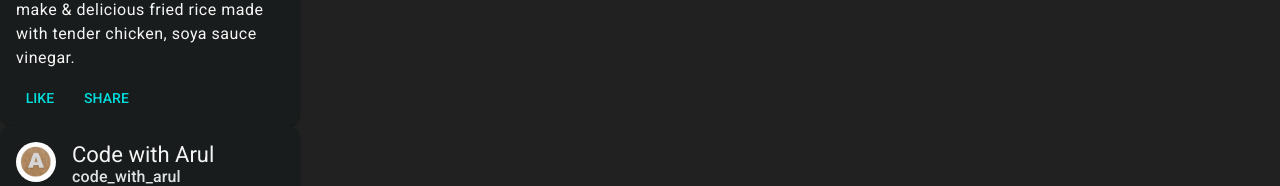
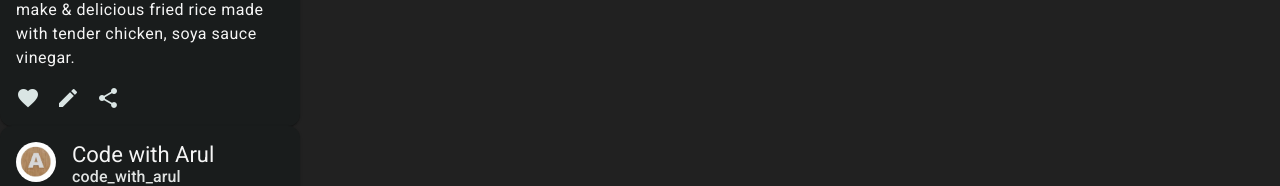
Before and after one commit to arulsgithub/Food-hub, an Angular app: page / in a window 1280 px wide. Shown: the part 398-584 px from the top of the page. Built offline with nearby package versions, Linux system fonts and the light colour scheme.

Commit message:
commit 8f

```diff
--- a/package.json
+++ b/package.json
@@ -15,7 +15,7 @@
     "@angular/common": "^18.2.0",
     "@angular/compiler": "^18.2.0",
     "@angular/core": "^18.2.0",
-    "@angular/forms": "^18.2.0",
+    "@angular/forms": "^18.2.10",
     "@angular/material": "^18.2.11",
     "@angular/platform-browser": "^18.2.0",
     "@angular/platform-browser-dynamic": "^18.2.0",
--- a/src/app/pages/create-recipe-form/create-recipe-form.component.ts
+++ b/src/app/pages/create-recipe-form/create-recipe-form.component.ts
@@ -1,10 +1,9 @@
 import { Component } from '@angular/core';
-import {MatInputModule} from '@angular/material/input';
-import {MatFormFieldModule} from '@angular/material/form-field';
-import {FormsModule} from '@angular/forms';
+import { MatInputModule } from '@angular/material/input';
+import { MatFormFieldModule } from '@angular/material/form-field';
+import { FormsModule } from '@angular/forms';
 import { MatButtonModule } from '@angular/material/button';
-import { MatRadioButton, MatRadioGroup } from '@angular/material/radio';
-
+import { MatRadioModule } from '@angular/material/radio';
 
 @Component({
   selector: 'app-create-recipe-form',
@@ -14,22 +13,18 @@ import { MatRadioButton, MatRadioGroup } from '@angular/material/radio';
     MatFormFieldModule,
     FormsModule,
     MatButtonModule,
-    MatRadioButton,
-    MatRadioGroup
+    MatRadioModule
   ],
   templateUrl: './create-recipe-form.component.html',
-  styleUrl: './create-recipe-form.component.scss'
+  styleUrls: ['./create-recipe-form.component.scss']
 })
 export class CreateRecipeFormComponent {
-
-  recipeItem:any = {
-    title:"",
-    description:"",
-    foodType:"",
-    image:""
-  }
-
-  onSubmit(){
-    console.log("values", this.recipeItem);
+  recipeItem: any = {
+    title: "",
+    description: "",
+    foodType: ""
+  };
+  onSubmit() {
+    console.log('Form submitted:', this.recipeItem);
   }
 }
--- a/src/app/pages/recipe-card/recipe-card.component.html
+++ b/src/app/pages/recipe-card/recipe-card.component.html
@@ -20,7 +20,16 @@
         Chicken fried rice made in Indo Chinese style. Simple, easy to make & delicious fried rice made with tender chicken, soya sauce vinegar.
     </mat-card-content>
     <mat-card-actions>
-        <button mat-button>LIKE</button>
-        <button mat-button>SHARE</button>
+        <div>
+            <button mat-icon-button aria-label="Example icon">
+                <mat-icon>favorite</mat-icon>
+            </button>
+            <button mat-icon-button aria-label="Example icon">
+                <mat-icon>edit</mat-icon>
+            </button>
+            <button mat-icon-button aria-label="Example icon">
+                <mat-icon>share</mat-icon>
+            </button>
+        </div>
     </mat-card-actions>
 </mat-card>
--- a/src/app/pages/recipe-card/recipe-card.component.ts
+++ b/src/app/pages/recipe-card/recipe-card.component.ts
@@ -1,13 +1,15 @@
 import { Component } from '@angular/core';
 import { MatButtonModule } from '@angular/material/button';
 import { MatCardModule } from '@angular/material/card';
+import { MatIcon, MatIconModule } from '@angular/material/icon';
 
 @Component({
   selector: 'app-recipe-card',
   standalone: true,
   imports: [
     MatButtonModule,
-    MatCardModule
+    MatCardModule,
+    MatIconModule
   ],
   templateUrl: './recipe-card.component.html',
   styleUrl: './recipe-card.component.scss'
```
Also changed, not shown: 1 other file (tests, documents, lock files or other folders).
